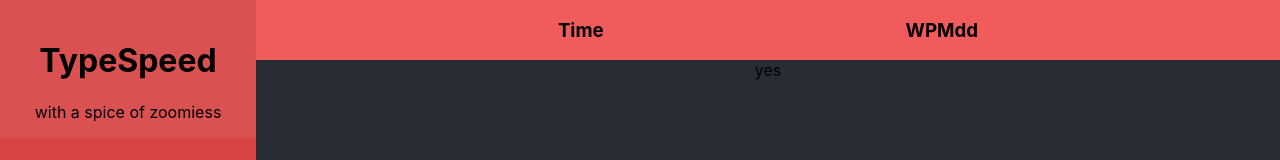
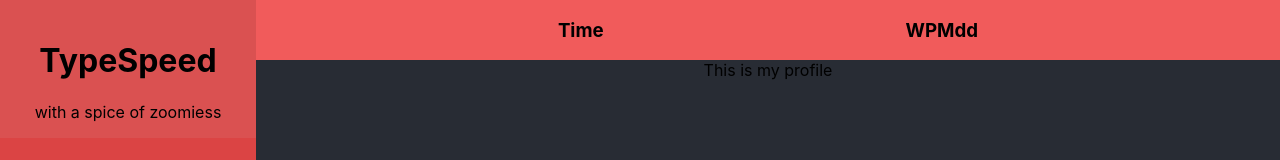
Before and after one commit to ericcnguyen04/typespeed, a React (Create React App) app: page /profile in a window 1280 px wide. Shown: the top 160 px of the page. Built offline with nearby package versions, Linux system fonts and the light colour scheme.

Commit message:
profile page

```diff
--- a/src/Components/pages/Profile.tsx
+++ b/src/Components/pages/Profile.tsx
@@ -1,7 +1,7 @@
 export default function Profile() {
     return(
         <div>
-            yes
+            This is my profile
         </div>
     )
 }
```
